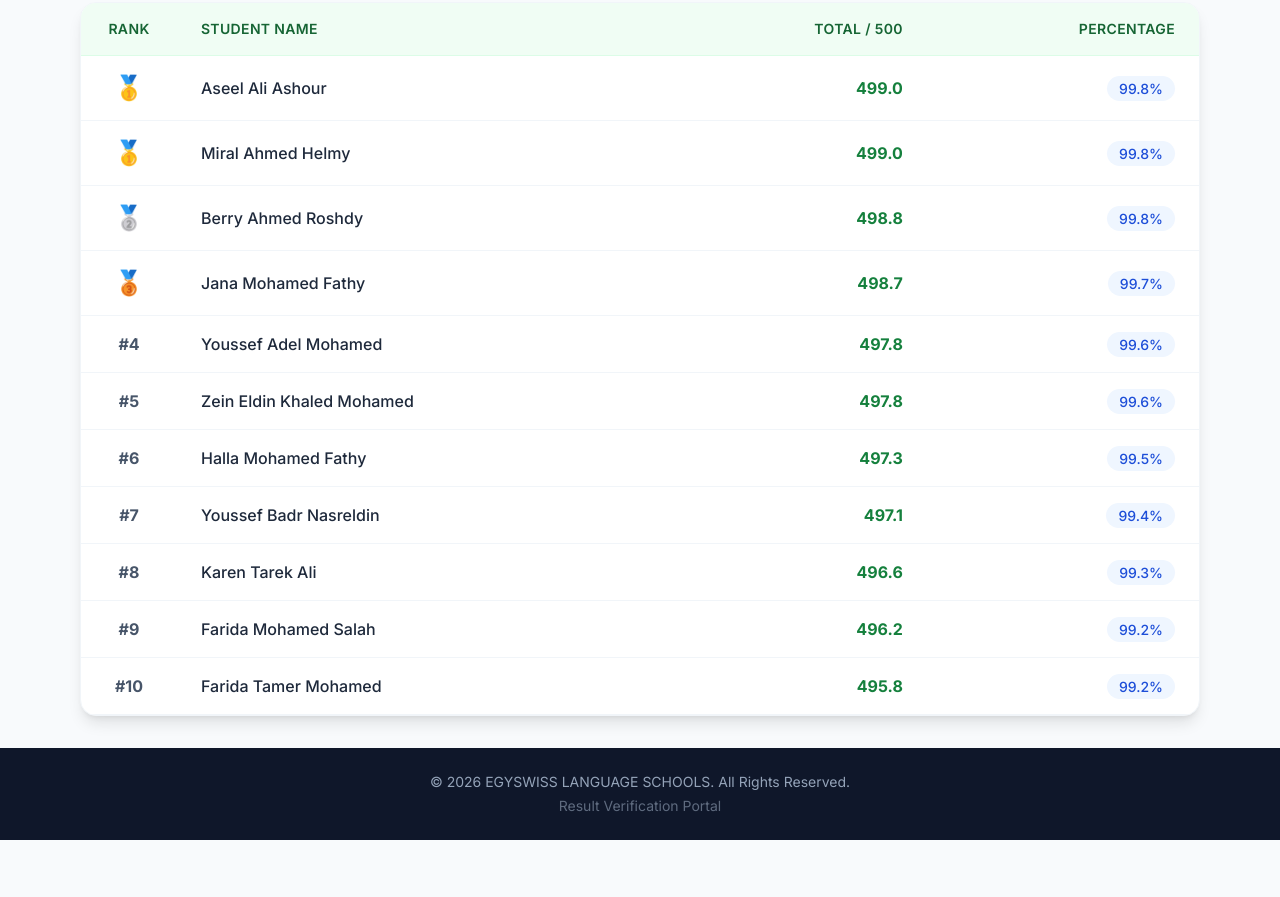
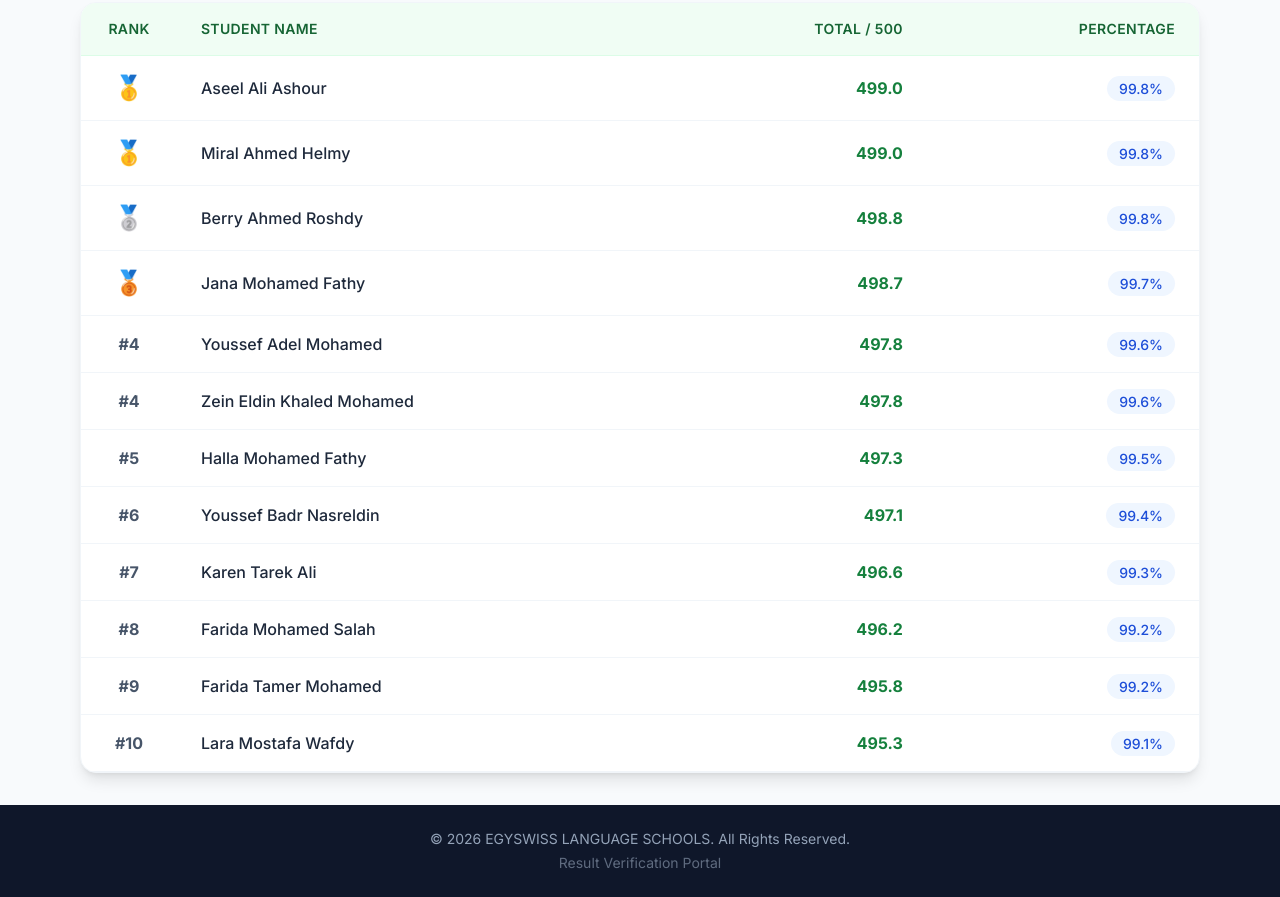
Before and after one commit to egyswisslanguageschools-star/J5, a plain HTML site: page index.html in a window 1280 px wide. Shown: the part 680-1577 px from the top of the page. Before the commit the page ends 1520 px from the top, so only its background shows below. Drawn offline with nearby package versions, Linux system fonts and the light colour scheme; a web font is replaced by a local one.

Commit message:
Update index.html

```diff
--- a/index.html
+++ b/index.html
@@ -352,15 +352,24 @@
 
         function initSystem() {
             rankedStudents = studentsData.slice().sort(function(a,b){ return b.total - a.total; });
+            // Round total to 1 decimal for ranking purposes
             for (var i = 0; i < rankedStudents.length; i++) {
-                if (i === 0) {
-                    rankedStudents[i].rank = 1;
-                } else if (rankedStudents[i].total === 0) {
+                rankedStudents[i].totalRounded = Math.round(rankedStudents[i].total * 10) / 10;
+            }
+            // Re-sort by rounded total
+            rankedStudents.sort(function(a,b){ return b.totalRounded - a.totalRounded; });
+            // Build distinct rounded score levels (excluding 0)
+            var distinctScores = [];
+            for (var i = 0; i < rankedStudents.length; i++) {
+                var t = rankedStudents[i].totalRounded;
+                if (t > 0 && distinctScores.indexOf(t) === -1) distinctScores.push(t);
+            }
+            distinctScores.sort(function(a,b){ return b - a; });
+            for (var i = 0; i < rankedStudents.length; i++) {
+                if (rankedStudents[i].totalRounded === 0) {
                     rankedStudents[i].rank = 999;
-                } else if (rankedStudents[i].total === rankedStudents[i-1].total) {
-                    rankedStudents[i].rank = rankedStudents[i-1].rank;
                 } else {
-                    rankedStudents[i].rank = rankedStudents[i-1].rank + 1;
+                    rankedStudents[i].rank = distinctScores.indexOf(rankedStudents[i].totalRounded) + 1;
                 }
             }
             renderLeaderboard();
@@ -449,7 +458,7 @@
             document.getElementById('res-name').textContent = s.name;
             document.getElementById('res-id').textContent   = 'ID: ' + s.id;
             document.getElementById('res-rank').textContent = '#' + s.rank;
-            document.getElementById('res-total').textContent     = fmt(s.total);
+            document.getElementById('res-total').textContent     = fmt(s.totalRounded);
             document.getElementById('res-percentage').textContent = pct.toFixed(1);
 
             var statusBadge   = document.getElementById('status-badge');
```
